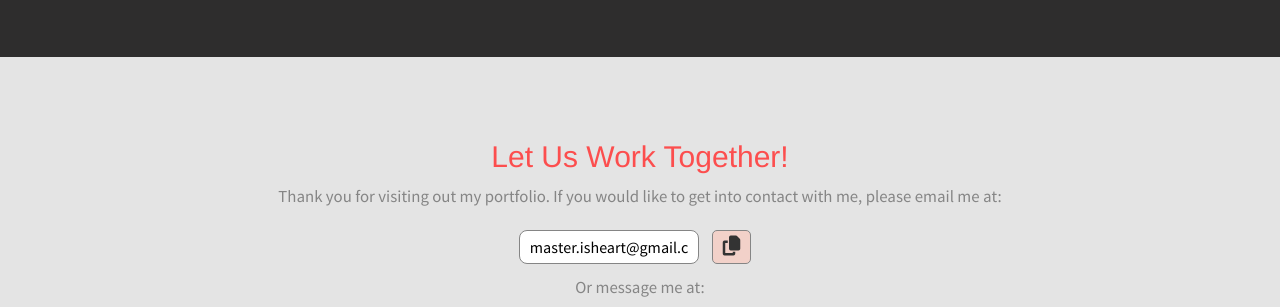
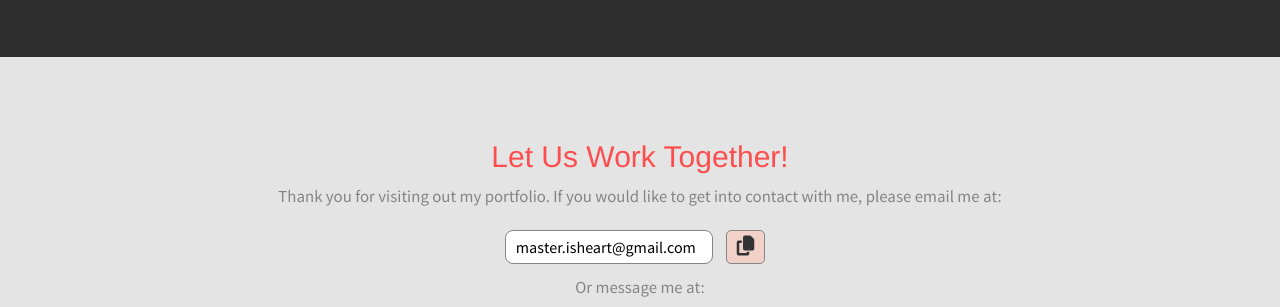
Before and after one commit to DareAngeL/my.portfolio, a plain HTML site: page index.html in a window 1280 px wide. Shown: the part 2714-3021 px from the top of the page. Drawn offline with Linux system fonts and the light colour scheme.

Commit message:
Fixes email address visibility problem

```diff
--- a/css/styles.css
+++ b/css/styles.css
@@ -704,6 +704,7 @@ nav#filter {
 
 .contactInfoText {
     color: #000;
+    width: 208px;
     font-size: 16px;
     border-radius: 8px;
     border-width: 1px;
```
